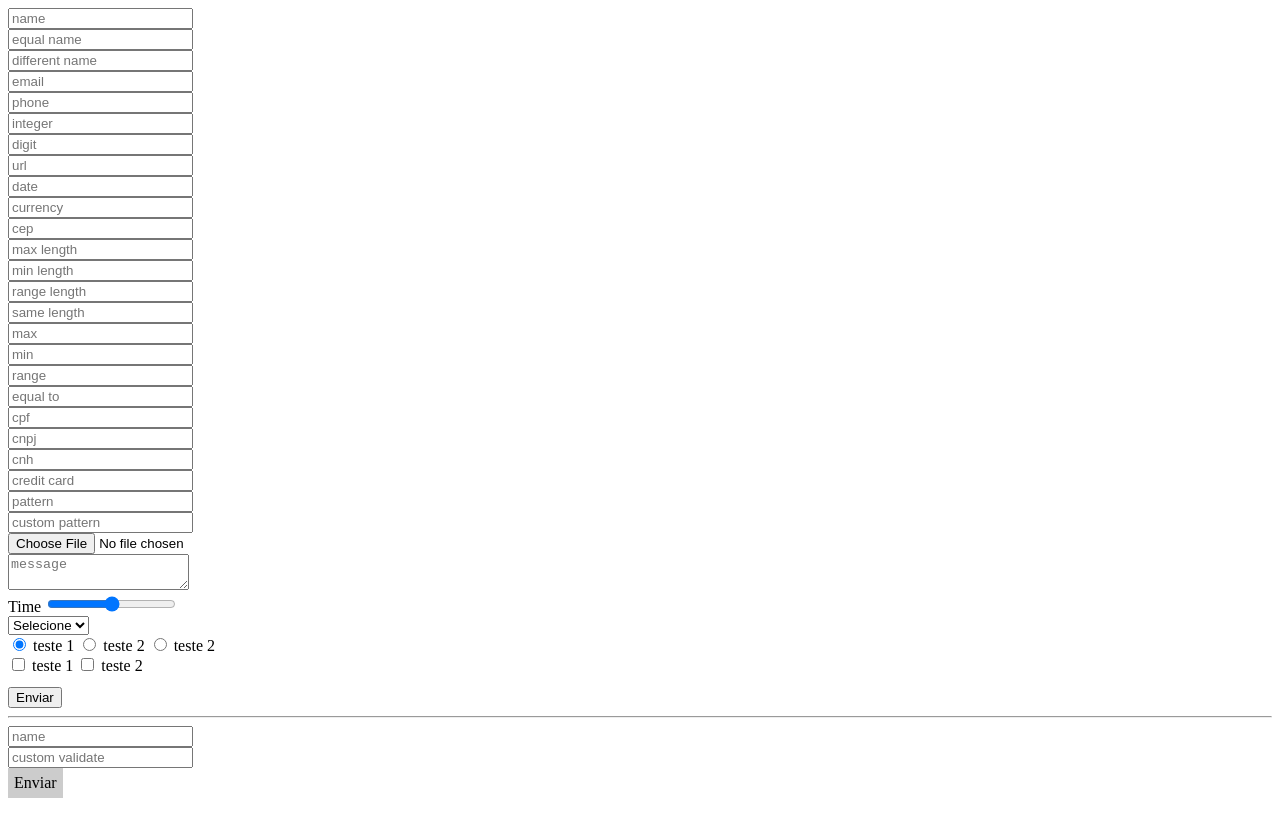
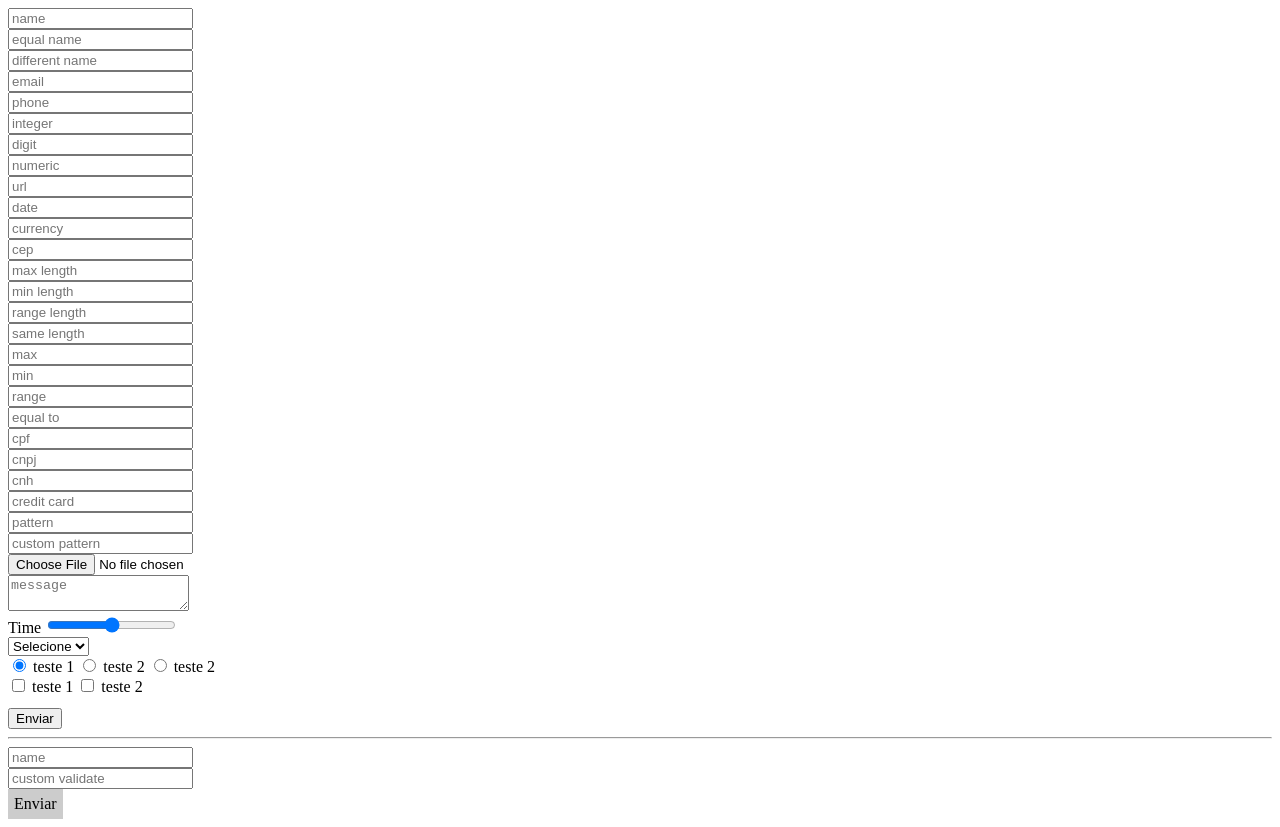
Before and after one commit to welisonmenezes/vanilla-validator, a website: page index.html in a window 1280 px wide. Before the commit the page ends 806 px from the top, so only its background shows below. Drawn offline with Linux system fonts and the light colour scheme.

Commit message:
add numeric validation

```diff
--- a/index.html
+++ b/index.html
@@ -46,6 +46,9 @@
 		</div>
 		<div>
 			<input type="text" class="required digit" placeholder="digit">
+		</div>
+		<div>
+			<input type="text" class="numeric" placeholder="numeric">
 		</div>
 		<div>
 			<input type="text" class="url" placeholder="url">
@@ -214,6 +217,12 @@
 				},
 				digitSuccess: function(element){
 					console.log('digitSuccess');
+				},
+				numericError: function(element){
+					console.log('numericError');
+				},
+				numericSuccess: function(element){
+					console.log('numericSuccess');
 				},
 				phoneError: function(element){
 					console.log('phoneError');
--- a/vanilla-validator.js
+++ b/vanilla-validator.js
@@ -18,6 +18,7 @@ var VanillaValidator = (function(){
 				email: 'email',
 				integer: 'integer',
 				digit: 'digit',
+				numeric: 'numeric',
 				pattern: 'pattern',
 				phone: 'phone', // brazilian format
 				url: 'url',
@@ -48,6 +49,7 @@ var VanillaValidator = (function(){
 				email: 'Invalid email',
 				integer: 'Needs to be a integer',
 				digit: 'Only letters and numbers',
+				numeric: 'Only  numbers',
 				pattern: 'Needs to matchs pattern',
 				phone: 'Invalid phone number',
 				url: 'Invalid url',
@@ -98,6 +100,8 @@ var VanillaValidator = (function(){
 				integerSuccess: null,
 				digitError: null,
 				digitSuccess: null,
+				numericError: null,
+				numericSuccess: null,
 				phoneError: null,
 				phoneSuccess: null,
 				urlError: null,
@@ -387,6 +391,11 @@ var VanillaValidator = (function(){
 			// DIGIT
 			if(field.classList.contains(this.config.selectors.digit)){
 				if(!this.factoryValidate(field, this.isDigit, this.config.messages.digit, this.config.callbacks.digitError, this.config.callbacks.digitSuccess, null, container, onSubmit)) ret = false;
+			}
+
+			// NUMERIC
+			if(field.classList.contains(this.config.selectors.numeric)){
+				if(!this.factoryValidate(field, this.isNumeric, this.config.messages.numeric, this.config.callbacks.numericError, this.config.callbacks.numericSuccess, null, container, onSubmit)) ret = false;
 			}
 
 			// MAXLENGTH
```
